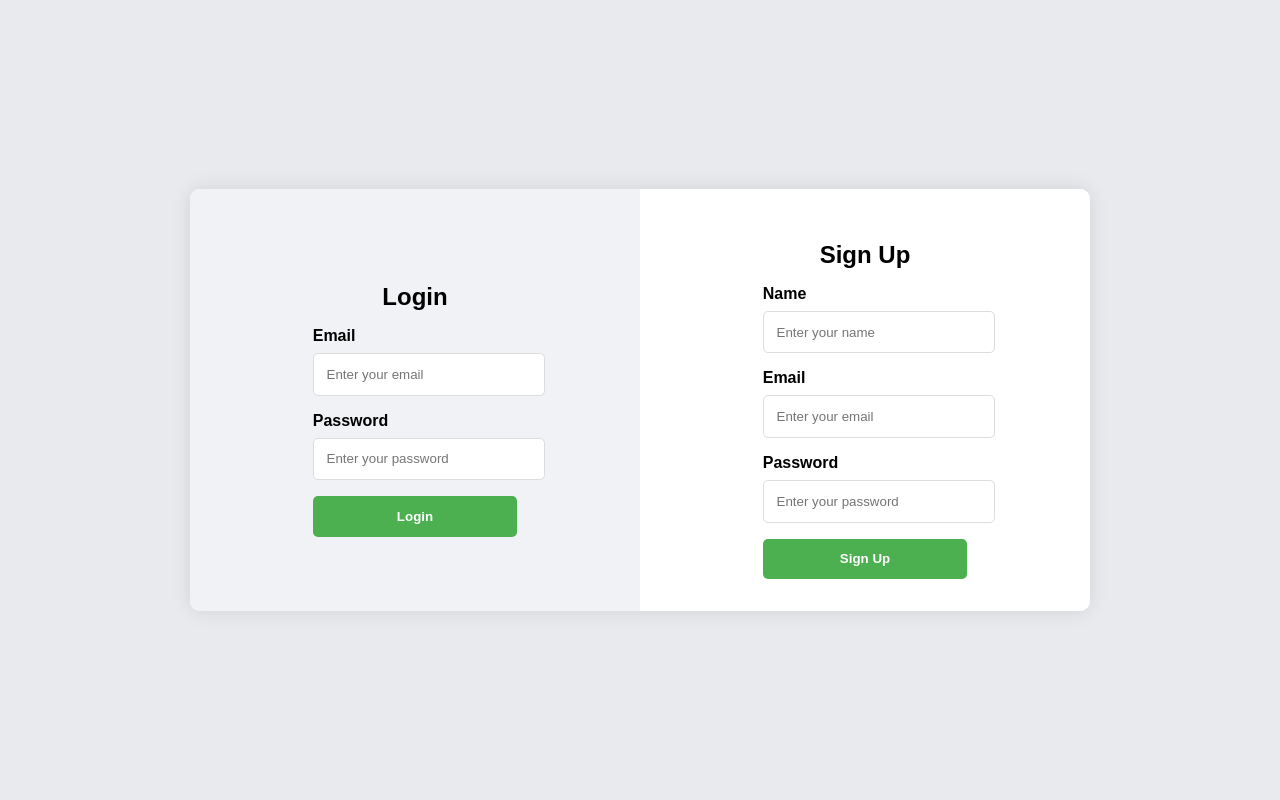
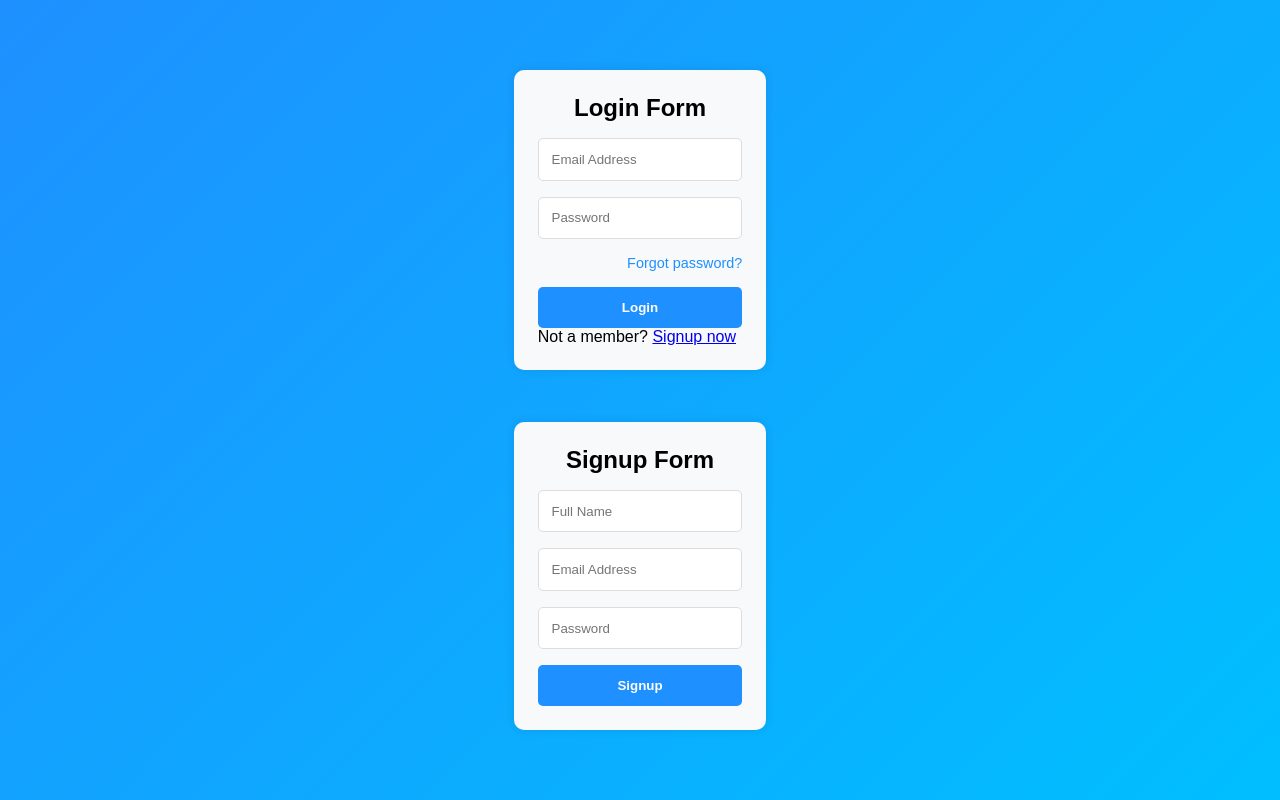
Before and after one commit to ArpitaAgrahari/React-class, a React (Vite) app in the folder Pratice1/: page / in a window 1280 px wide. Built offline with nearby package versions, Linux system fonts and the light colour scheme.

Commit message:
Refactor CSS styles for login and signup forms

```diff
--- a/Pratice1/src/App.css
+++ b/Pratice1/src/App.css
@@ -1,52 +1,50 @@
 /* App.css */
-body {
+* {
     margin: 0;
     padding: 0;
     box-sizing: border-box;
     font-family: 'Arial', sans-serif;
-    background-color: #f3f4f6;
   }
 
-  .container {
-    min-height: 100vh;
+  body {
+    background: linear-gradient(135deg, #1e90ff, #00bfff);
+    height: 100vh;
     display: flex;
+    align-items: center;
     justify-content: center;
-    align-items: center;
-    background-color: #e8eaed;
+  }
+
+  .outer-container {
+    width: 100%;
+    max-width: 800px;
+    background-color: #fff;
+    border-radius: 15px;
+    box-shadow: 0 10px 30px rgba(0, 0, 0, 0.1);
+    padding: 2rem;
   }
 
   .form-container {
     display: flex;
-    width: 80%;
-    max-width: 900px;
-    background-color: white;
-    border-radius: 10px;
-    box-shadow: 0 0 20px rgba(0, 0, 0, 0.1);
-    overflow: hidden;
+    flex-direction: column;
+    align-items: center;
+    gap: 1rem;
   }
 
   .form-section {
-    flex: 1;
-    padding: 2rem;
-    display: flex;
-    flex-direction: column;
-    justify-content: center;
-    align-items: center;
+    width: 100%;
+    background-color: #f8f9fa;
+    padding: 1.5rem;
+    border-radius: 10px;
+    box-shadow: 0 0 10px rgba(0, 0, 0, 0.1);
   }
 
   h2 {
+    text-align: center;
     margin-bottom: 1rem;
   }
 
   .form-group {
-    width: 100%;
     margin-bottom: 1rem;
-  }
-
-  .form-group label {
-    display: block;
-    margin-bottom: 0.5rem;
-    font-weight: bold;
   }
 
   .form-group input {
@@ -56,10 +54,23 @@ body {
     border-radius: 5px;
   }
 
+  .forgot-password {
+    display: block;
+    text-align: right;
+    margin-bottom: 1rem;
+    font-size: 0.9rem;
+    color: #1e90ff;
+    text-decoration: none;
+  }
+
+  .forgot-password:hover {
+    text-decoration: underline;
+  }
+
   .submit-btn {
     width: 100%;
     padding: 0.8rem;
-    background-color: #4caf50;
+    background-color: #1e90ff;
     color: white;
     border: none;
     border-radius: 5px;
@@ -69,13 +80,23 @@ body {
   }
 
   .submit-btn:hover {
-    background-color: #45a049;
+    background-color: #00bfff;
   }
 
-  .login-section {
-    background-color: #f0f2f5;
+  .signup-text {
+    text-align: center;
+    margin-top: 1rem;
   }
 
-  .signup-section {
-    background-color: #fff;
+  .signup-text a {
+    color: #1e90ff;
+    text-decoration: none;
   }
+
+  .signup-text a:hover {
+    text-decoration: underline;
+  }
+
+  .gap {
+    height: 20px; /* Adjust the gap height as needed */
+  }
--- a/Pratice1/src/App.jsx
+++ b/Pratice1/src/App.jsx
@@ -3,16 +3,28 @@ import React, { useState } from 'react';
 import './App.css';
 
 function App() {
-  const [formData, setFormData] = useState({
-    loginEmail: '',
-    loginPassword: '',
-    signupName: '',
-    signupEmail: '',
-    signupPassword: '',
+  const [loginData, setLoginData] = useState({
+    email: '',
+    password: '',
   });
-  const handleChange = (e) => {
+
+  const [signupData, setSignupData] = useState({
+    name: '',
+    email: '',
+    password: '',
+  });
+
+  const handleLoginChange = (e) => {
     const { name, value } = e.target;
-    setFormData((prevData) => ({
+    setLoginData((prevData) => ({
+      ...prevData,
+      [name]: value,
+    }));
+  };
+
+  const handleSignupChange = (e) => {
+    const { name, value } = e.target;
+    setSignupData((prevData) => ({
       ...prevData,
       [name]: value,
     }));
@@ -20,91 +32,87 @@ function App() {
 
   const handleLoginSubmit = (e) => {
     e.preventDefault();
-    alert(`Logged in as ${formData.loginEmail}`);
+    alert(`Logged in as ${loginData.email}`);
   };
-
 
   const handleSignupSubmit = (e) => {
     e.preventDefault();
-    alert(`Signed up as ${formData.signupEmail}`);
+    alert(`Signed up as ${signupData.email}`);
   };
 
   return (
     <div className="container">
       <div className="form-container">
         {/* Login Form */}
-        <div className="form-section login-section">
-          <h2>Login</h2>
+        <div className="form-section">
+          <h2>Login Form</h2>
           <form onSubmit={handleLoginSubmit}>
             <div className="form-group">
-              <label>Email</label>
               <input
                 type="email"
-                name="loginEmail"
-                value={formData.loginEmail}
-                onChange={handleChange}
-                placeholder="Enter your email"
+                name="email"
+                value={loginData.email}
+                onChange={handleLoginChange}
+                placeholder="Email Address"
                 required
               />
             </div>
-
             <div className="form-group">
-              <label>Password</label>
               <input
                 type="password"
-                name="loginPassword"
-                value={formData.loginPassword}
-                onChange={handleChange}
-                placeholder="Enter your password"
+                name="password"
+                value={loginData.password}
+                onChange={handleLoginChange}
+                placeholder="Password"
                 required
               />
             </div>
-
+            <a href="#" className="forgot-password">Forgot password?</a>
             <button type="submit" className="submit-btn">Login</button>
+            <p className="toggle-form">
+              Not a member? <a href="#" onClick={() => alert('Switch to Signup')}>Signup now</a>
+            </p>
           </form>
         </div>
 
+        {/* Gap */}
+        <div className="gap"></div>
+
         {/* Signup Form */}
-        <div className="form-section signup-section">
-          <h2>Sign Up</h2>
+        <div className="form-section">
+          <h2>Signup Form</h2>
           <form onSubmit={handleSignupSubmit}>
             <div className="form-group">
-              <label>Name</label>
               <input
                 type="text"
-                name="signupName"
-                value={formData.signupName}
-                onChange={handleChange}
-                placeholder="Enter your name"
+                name="name"
+                value={signupData.name}
+                onChange={handleSignupChange}
+                placeholder="Full Name"
                 required
               />
             </div>
-
             <div className="form-group">
-              <label>Email</label>
               <input
                 type="email"
-                name="signupEmail"
-                value={formData.signupEmail}
-                onChange={handleChange}
-                placeholder="Enter your email"
+                name="email"
+                value={signupData.email}
+                onChange={handleSignupChange}
+                placeholder="Email Address"
                 required
               />
             </div>
-
             <div className="form-group">
-              <label>Password</label>
               <input
                 type="password"
-                name="signupPassword"
-                value={formData.signupPassword}
-                onChange={handleChange}
-                placeholder="Enter your password"
+                name="password"
+                value={signupData.password}
+                onChange={handleSignupChange}
+                placeholder="Password"
                 required
               />
             </div>
-
-            <button type="submit" className="submit-btn">Sign Up</button>
+            <button type="submit" className="submit-btn">Signup</button>
           </form>
         </div>
       </div>
```
